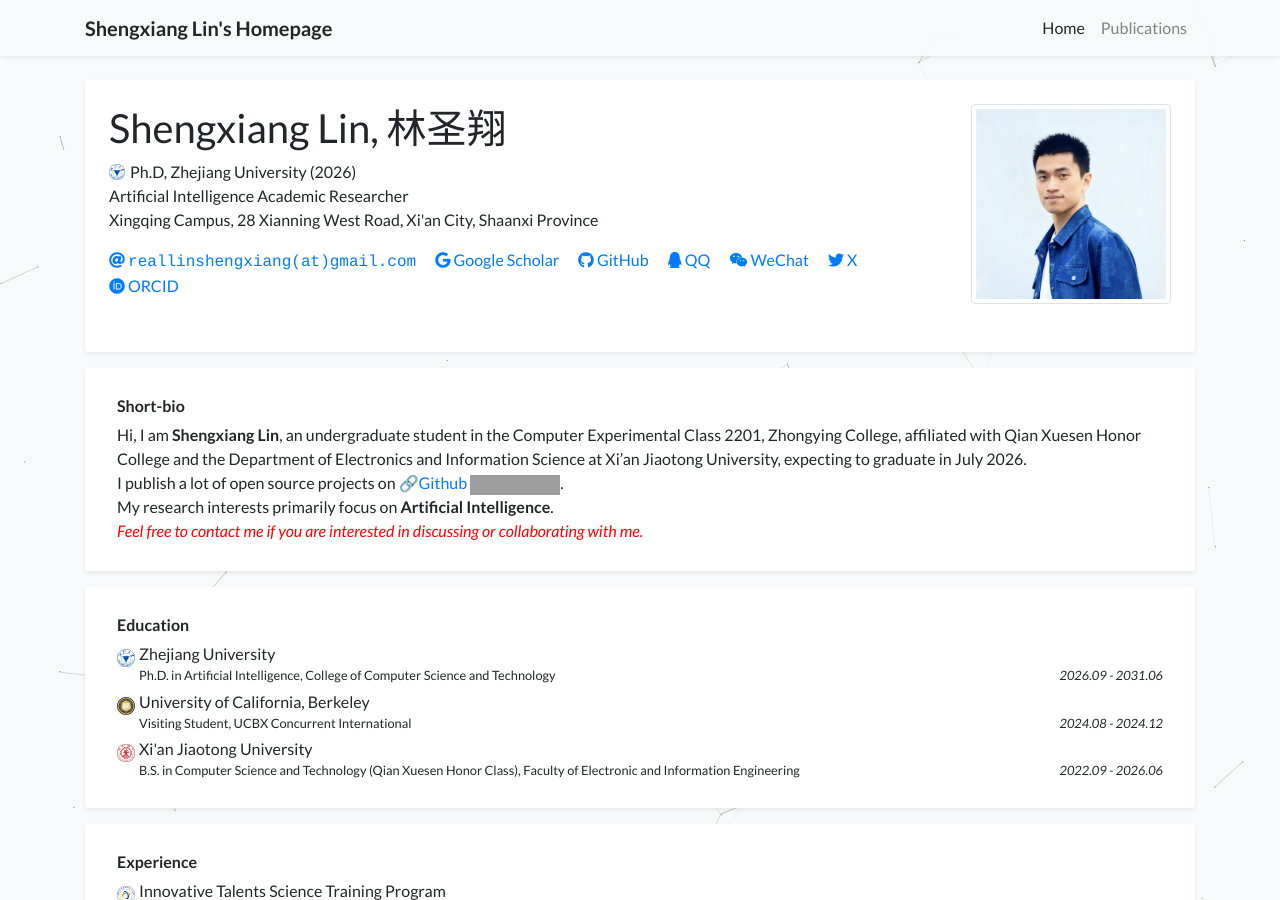
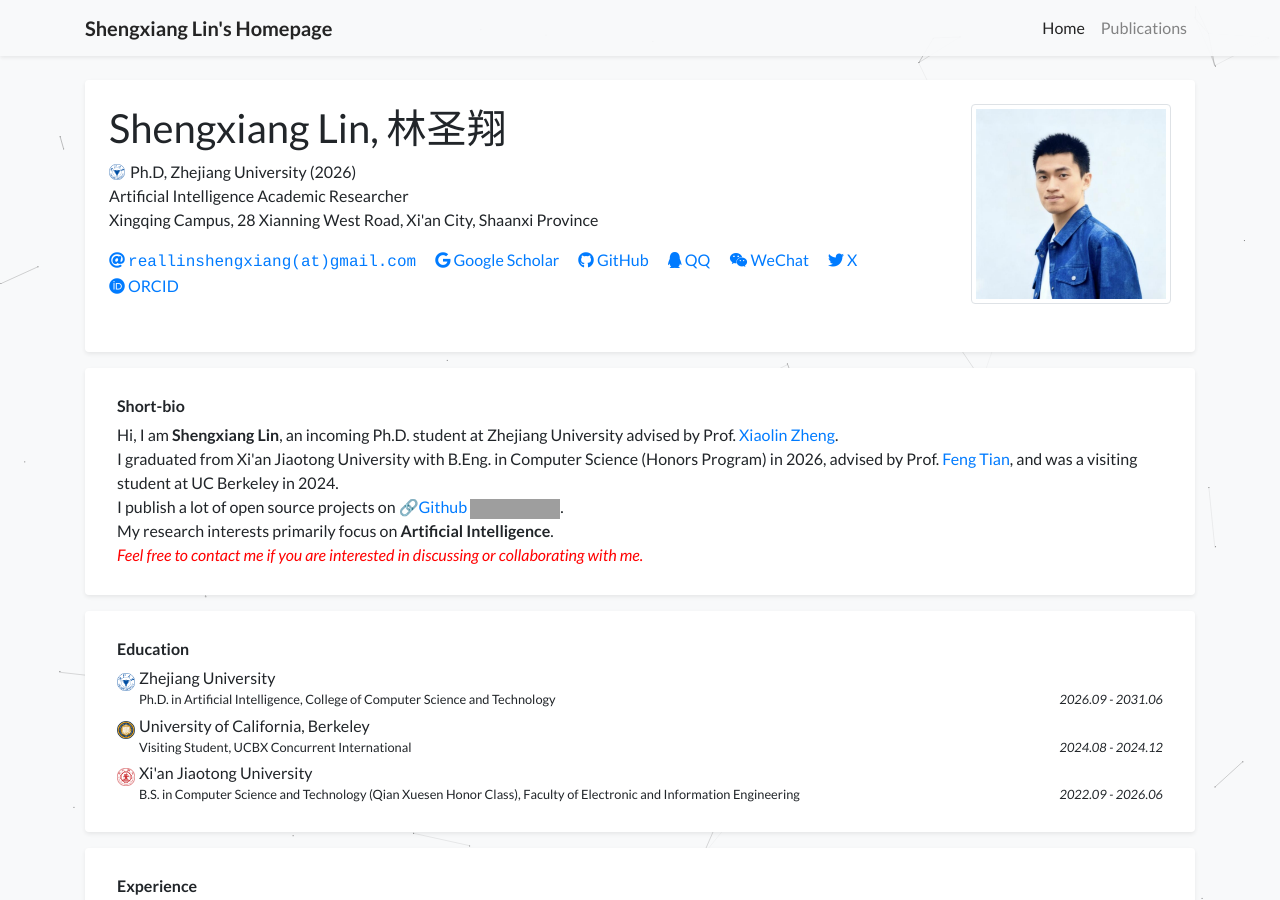
Before and after one commit to Lin-Shengxiang/Lin-Shengxiang.github.io, a Jekyll site: the page built from index.html, in a window 1280 px wide and 900 px high. Built offline with Jekyll 4.4.1, drawn with Linux system fonts in a browser that asks for light colours; a style sheet for code colours, icons or effects is not loaded; grey boxes are pictures that could not be loaded.

Commit message:
Update profile.yml

```diff
--- a/_data/profile.yml
+++ b/_data/profile.yml
@@ -20,7 +20,8 @@ qq_prompt: >-
 orcid: 0009-0006-5550-1488
 
 short_bio: >-
-  Hi, I am <strong>Shengxiang Lin</strong>, an undergraduate student in the Computer Experimental Class 2201, Zhongying College, affiliated with Qian Xuesen Honor College and the Department of Electronics and Information Science at Xi’an Jiaotong University, expecting to graduate in July 2026.
+  Hi, I am <strong>Shengxiang Lin</strong>, an incoming Ph.D. student at Zhejiang University advised by Prof. <a href="https://scholar.google.com/citations?user=MY23M60AAAAJ">Xiaolin Zheng</a>.
+  <br> I graduated from Xi'an Jiaotong University with B.Eng. in Computer Science (Honors Program) in 2026, advised by Prof. <a href="https://scholar.google.com/citations?user=il3joj0AAAAJ&hl=en">Feng Tian</a>, and was a visiting student at UC Berkeley in 2024.
   <br> I publish a lot of open source projects on <a href="https://github.com/Shengxiang-Lin">🔗Github</a> <img alt="GitHub User's stars" src="https://img.shields.io/github/stars/Shengxiang-Lin?style=social">.
   <br> My research interests primarily focus on <strong>Artificial Intelligence</strong>.
   <br> <span style="color: red; font-style: italic;">Feel free to contact me if you are interested in discussing or collaborating with me.</span>
```
